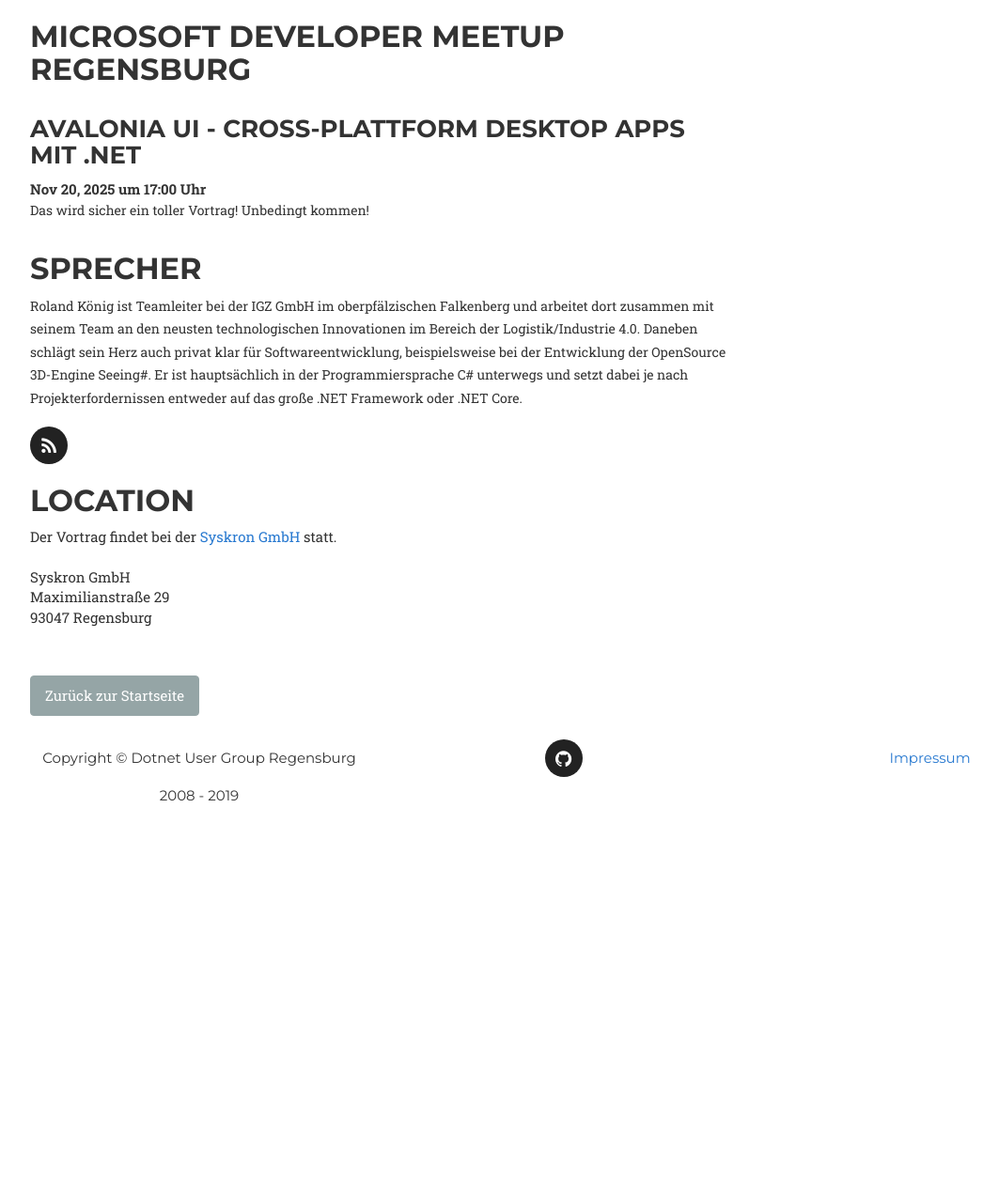
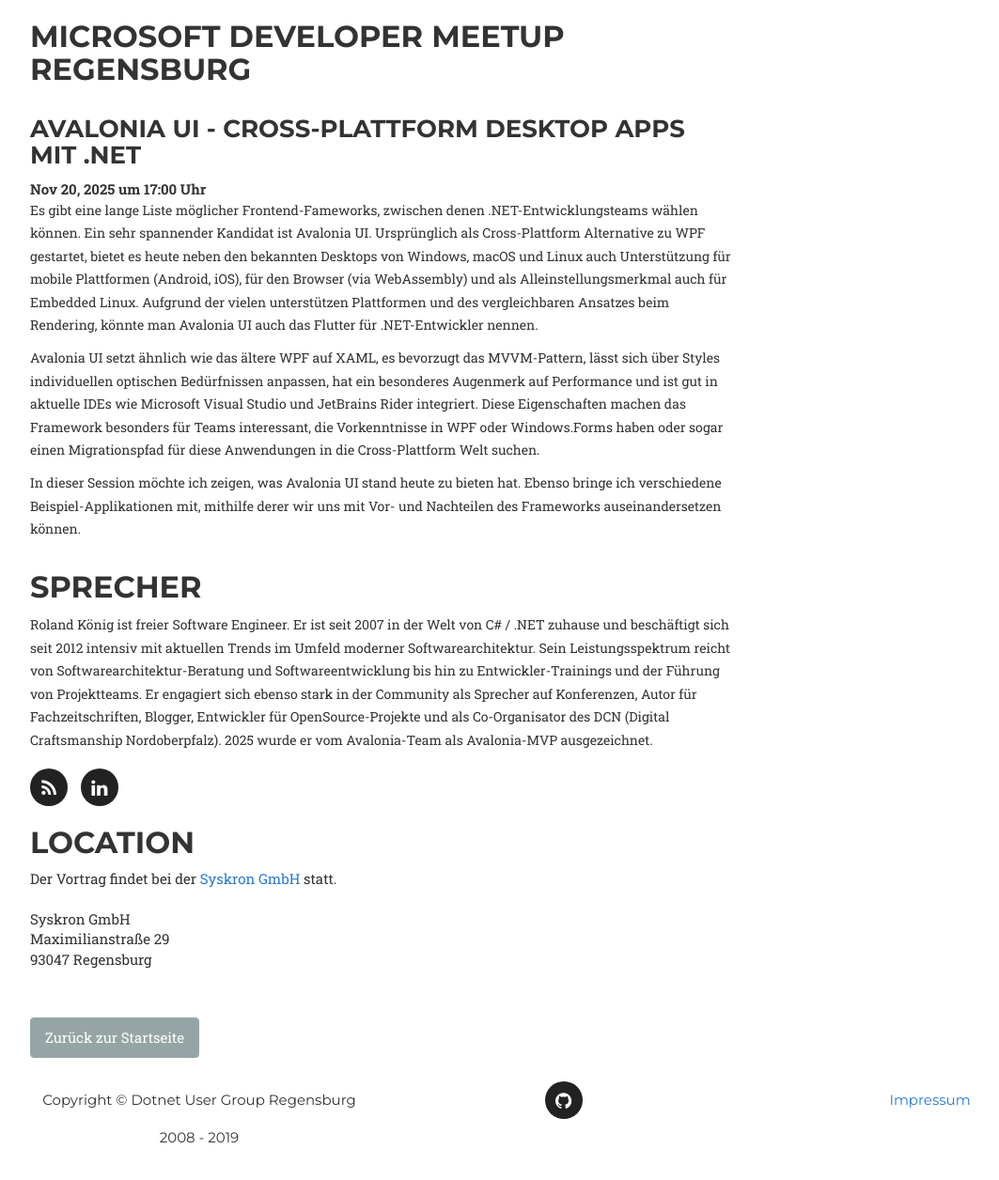
Before and after one commit to DotNetRegensburg/dotnetregensburg.github.io, a Jekyll site: the page built from _posts/2025-11-20-avalonia.md, in a window 1280 px wide. Shown: the whole page at 94% size, without its empty margins (38-1101 px from the left). Built offline with Jekyll 4.4.1, drawn with Linux system fonts in a browser that asks for light colours; some web fonts are replaced; before the commit the page ends 900 px from its top, so only the background shows below that.

Commit message:
Add content for upcoming tasls

```diff
--- a/_posts/2025-11-20-avalonia.md
+++ b/_posts/2025-11-20-avalonia.md
@@ -6,9 +6,25 @@
 title: "Avalonia UI - Cross-Plattform Desktop Apps mit .NET"
 speaker:
   name: "Roland König"
-  description: "Roland König ist Teamleiter bei der IGZ GmbH im oberpfälzischen Falkenberg und arbeitet dort zusammen mit seinem Team an den neusten technologischen Innovationen im Bereich der Logistik/Industrie 4.0. Daneben schlägt sein Herz auch privat klar für Softwareentwicklung, beispielsweise bei der Entwicklung der OpenSource 3D-Engine Seeing#. Er ist hauptsächlich in der Programmiersprache C# unterwegs und setzt dabei je nach Projekterfordernissen entweder auf das große .NET Framework oder .NET Core."
+  description: "Roland König ist freier Software Engineer. Er ist seit 2007 in der Welt von C# / .NET zuhause und beschäftigt sich seit 2012 intensiv mit aktuellen Trends im Umfeld moderner Softwarearchitektur. Sein Leistungsspektrum reicht von Softwarearchitektur-Beratung und Softwareentwicklung bis hin zu Entwickler-Trainings und der Führung von Projektteams. Er engagiert sich ebenso stark in der Community als Sprecher auf Konferenzen, Autor für Fachzeitschriften, Blogger, Entwickler für OpenSource-Projekte und als Co-Organisator des DCN (Digital Craftsmanship Nordoberpfalz). 2025 wurde er vom Avalonia-Team als Avalonia-MVP ausgezeichnet."
   social:
     - title: rss
-      url: http://www.rolandk.de/wp
+      url: https://www.rolandk.de
+    - title: linkedin
+      url: https://www.linkedin.com/in/roland-koenig/
 ---
-Das wird sicher ein toller Vortrag! Unbedingt kommen!
+Es gibt eine lange Liste möglicher Frontend-Fameworks, zwischen denen .NET-Entwicklungsteams wählen können. Ein sehr
+spannender Kandidat ist Avalonia UI. Ursprünglich als Cross-Plattform Alternative zu WPF gestartet, bietet es heute
+neben den bekannten Desktops von Windows, macOS und Linux auch Unterstützung für mobile Plattformen (Android, iOS),
+für den Browser (via WebAssembly) und als Alleinstellungsmerkmal auch für Embedded Linux. Aufgrund der vielen
+unterstützen Plattformen und des vergleichbaren Ansatzes beim Rendering, könnte man Avalonia UI auch das Flutter für
+.NET-Entwickler nennen.
+
+Avalonia UI setzt ähnlich wie das ältere WPF auf XAML, es bevorzugt das MVVM-Pattern, lässt sich über Styles
+individuellen optischen Bedürfnissen anpassen, hat ein besonderes Augenmerk auf Performance und ist gut in aktuelle
+IDEs wie Microsoft Visual Studio und JetBrains Rider integriert. Diese Eigenschaften machen das Framework besonders
+für Teams interessant, die Vorkenntnisse in WPF oder Windows.Forms haben oder sogar einen Migrationspfad für diese
+Anwendungen in die Cross-Plattform Welt suchen.
+
+In dieser Session möchte ich zeigen, was Avalonia UI stand heute zu bieten hat. Ebenso bringe ich verschiedene
+Beispiel-Applikationen mit, mithilfe derer wir uns mit Vor- und Nachteilen des Frameworks auseinandersetzen können.
```
Also changed, not shown: _posts/2025-09-24-cloud-native-meets-ai.md (added, +25 -0 lines), _posts/2025-09-24-tbd.md (deleted, +0 -19 lines), _posts/2025-10-21-rostet-dotnet.md (added, +31 -0 lines), _posts/2025-10-21-tbd.md (deleted, +0 -18 lines).
